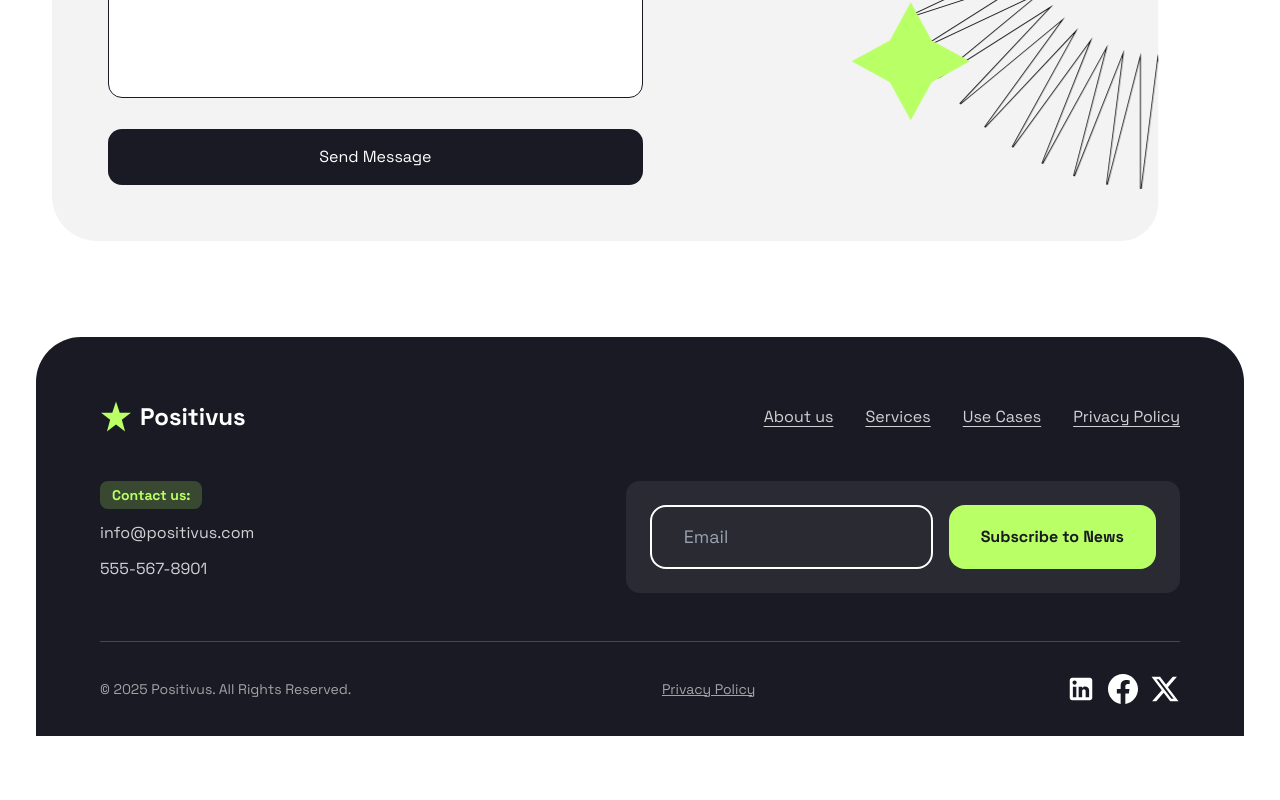
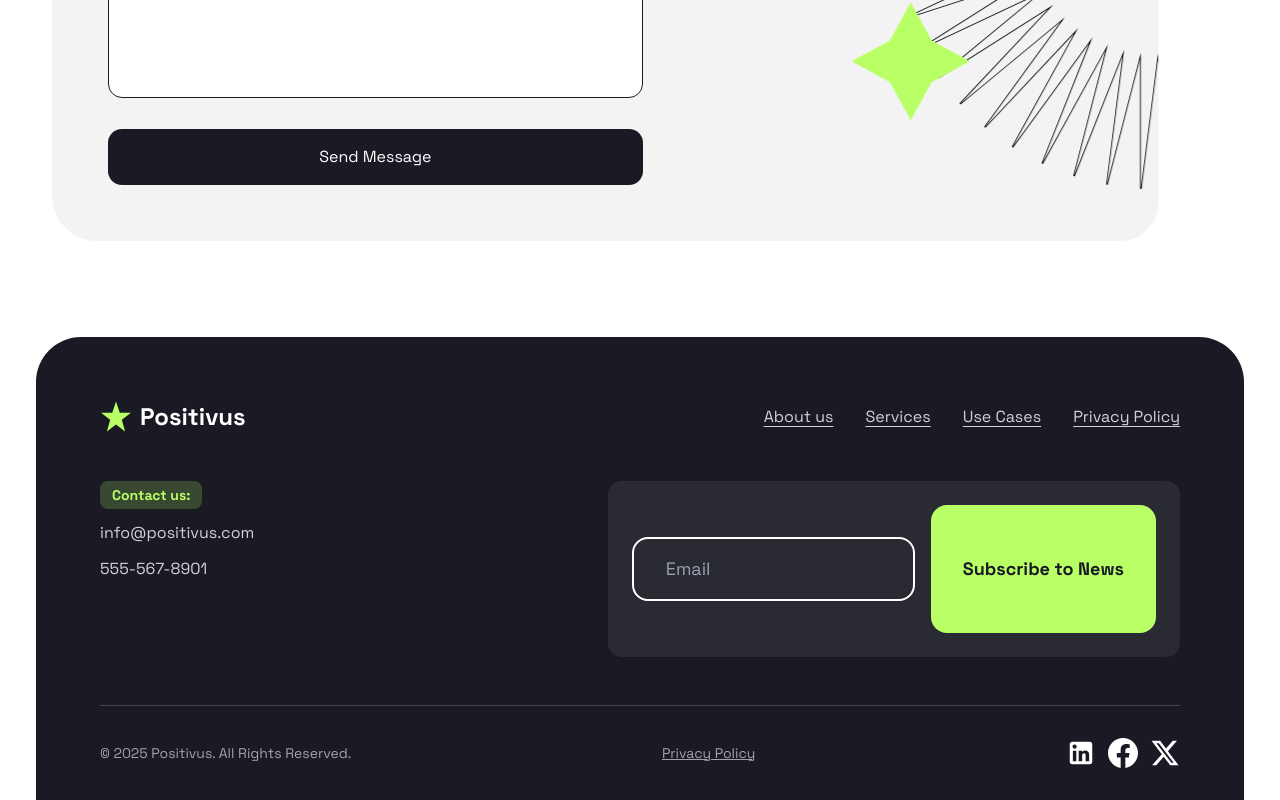
Before and after one commit to Aqibjadoon1/website-from-figma, a React (Vite) app: page / in a window 1280 px wide. Shown: the part 6814-7614 px from the top of the page. Before the commit the page ends 7550 px from the top, so only its background shows below. Built offline with nearby package versions, Linux system fonts and the light colour scheme.

Commit message:
Double subscribe button height

```diff
--- a/src/components/layout/Footer.jsx
+++ b/src/components/layout/Footer.jsx
@@ -78,7 +78,7 @@ export default function Footer() {
               />
               <button
                 type="submit"
-                className="h-16 px-8 rounded-2xl bg-green text-dark font-semibold text-base whitespace-nowrap hover:bg-lime-300 transition-colors cursor-pointer"
+                className="h-32 px-8 rounded-2xl bg-green text-dark font-semibold text-lg whitespace-nowrap hover:bg-lime-300 transition-colors cursor-pointer"
               >
                 Subscribe to News
               </button>
```
